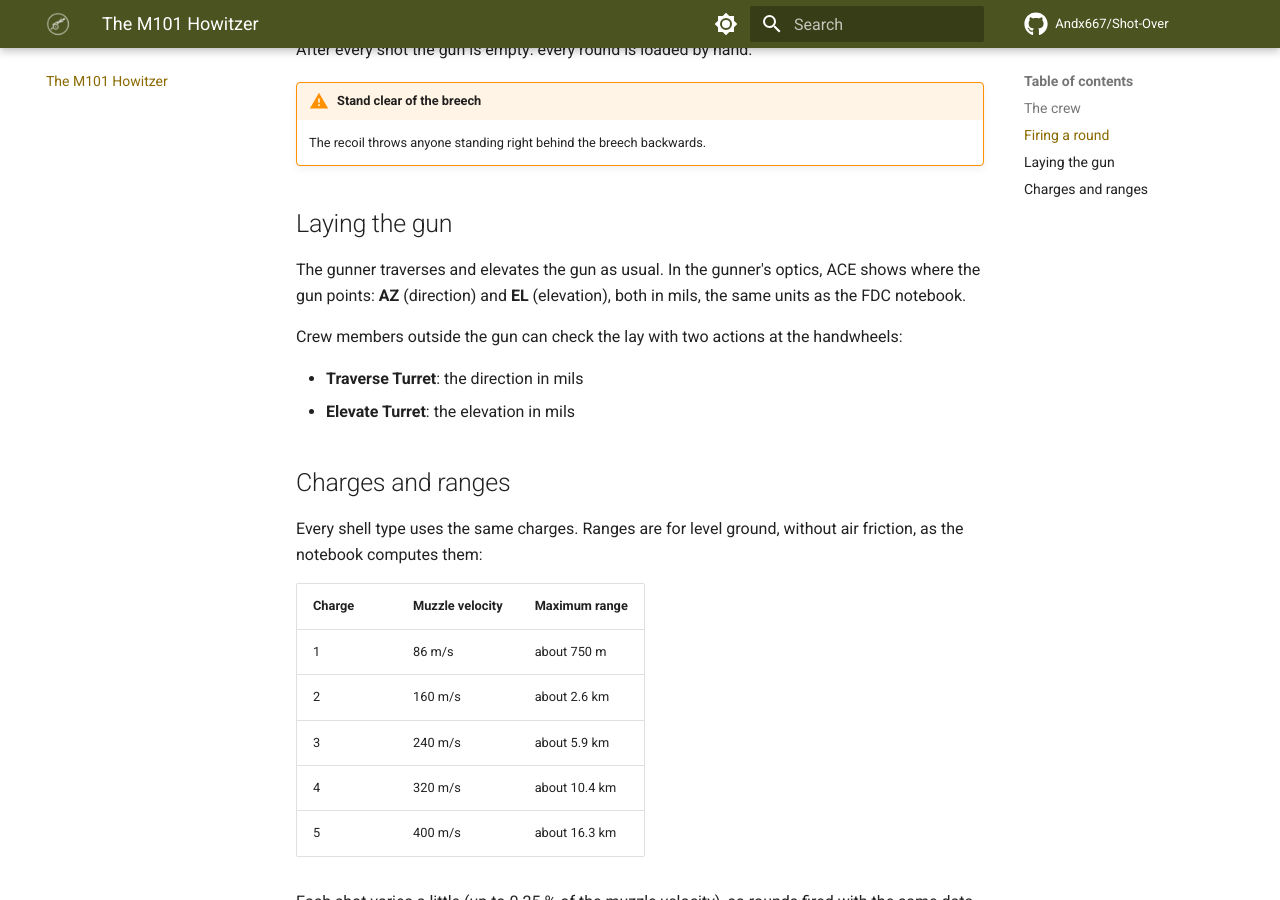
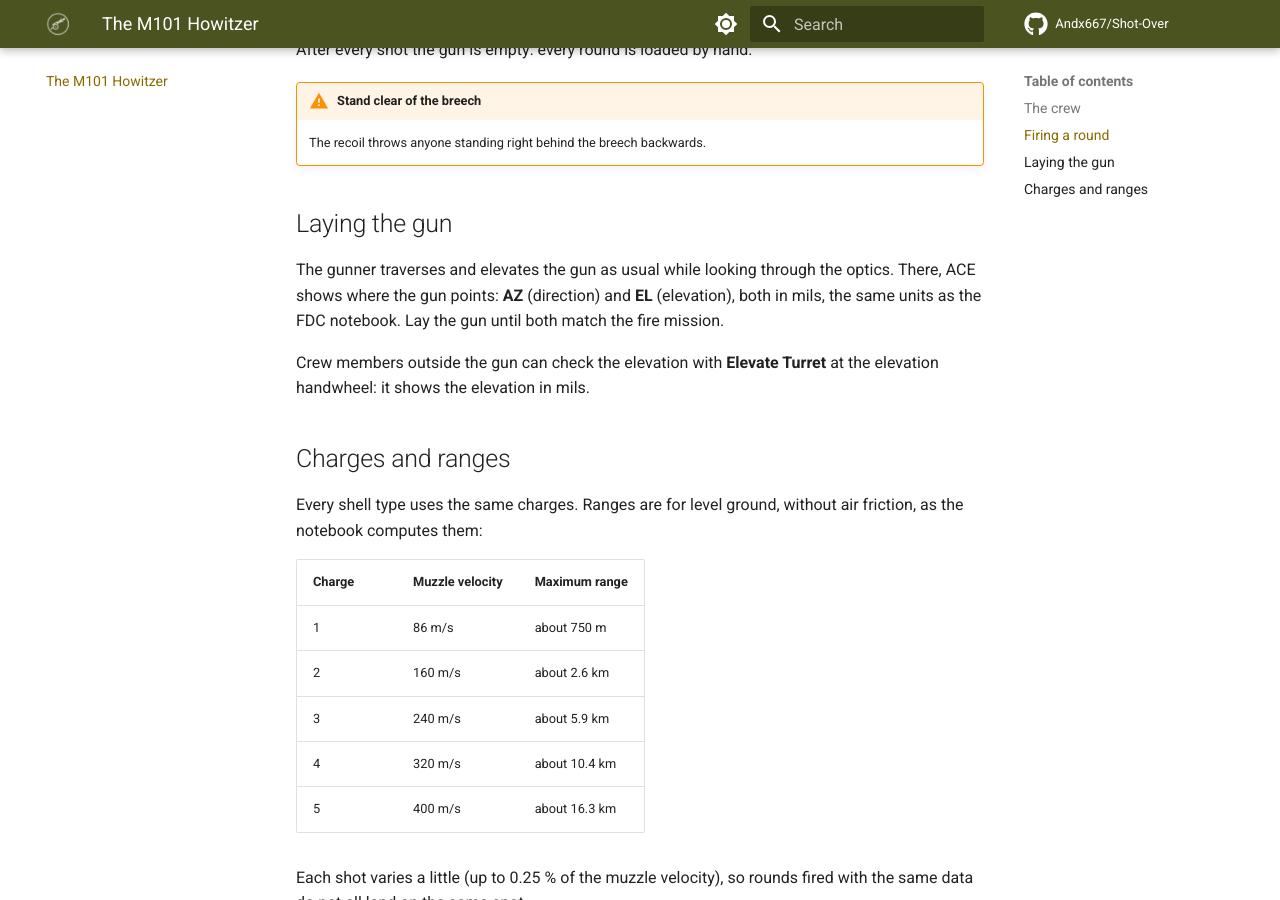
Before and after one commit to YannikH/Shot-Over, an MkDocs documentation site: the page built from docs/gun.md, in a window 1280 px wide and 900 px high, scrolled down 1016 px. Built offline with MkDocs 1.6.1 and Material for MkDocs 9.7.7, drawn with Linux system fonts in a browser that asks for light colours; plug-ins that fetch from the network failed and are left out; comment, search, counter and statistics services are not loaded.

Commit message:
M101 - Remove the Traverse Turret action
Co-Authored-By: Claude Opus 5.5 <noreply@anthropic.com>

```diff
--- a/docs/gun.md
+++ b/docs/gun.md
@@ -25,12 +25,9 @@ After every shot the gun is empty: every round is loaded by hand.
 
 ## Laying the gun
 
-The gunner traverses and elevates the gun as usual. In the gunner's optics, ACE shows where the gun points: **AZ** (direction) and **EL** (elevation), both in mils, the same units as the FDC notebook.
+The gunner traverses and elevates the gun as usual while looking through the optics. There, ACE shows where the gun points: **AZ** (direction) and **EL** (elevation), both in mils, the same units as the FDC notebook. Lay the gun until both match the fire mission.
 
-Crew members outside the gun can check the lay with two actions at the handwheels:
-
-- **Traverse Turret**: the direction in mils
-- **Elevate Turret**: the elevation in mils
+Crew members outside the gun can check the elevation with **Elevate Turret** at the elevation handwheel: it shows the elevation in mils.
 
 ## Charges and ranges
 
```
Also changed, not shown: CHANGELOG.md (+4 -0 lines), 2 other files.
